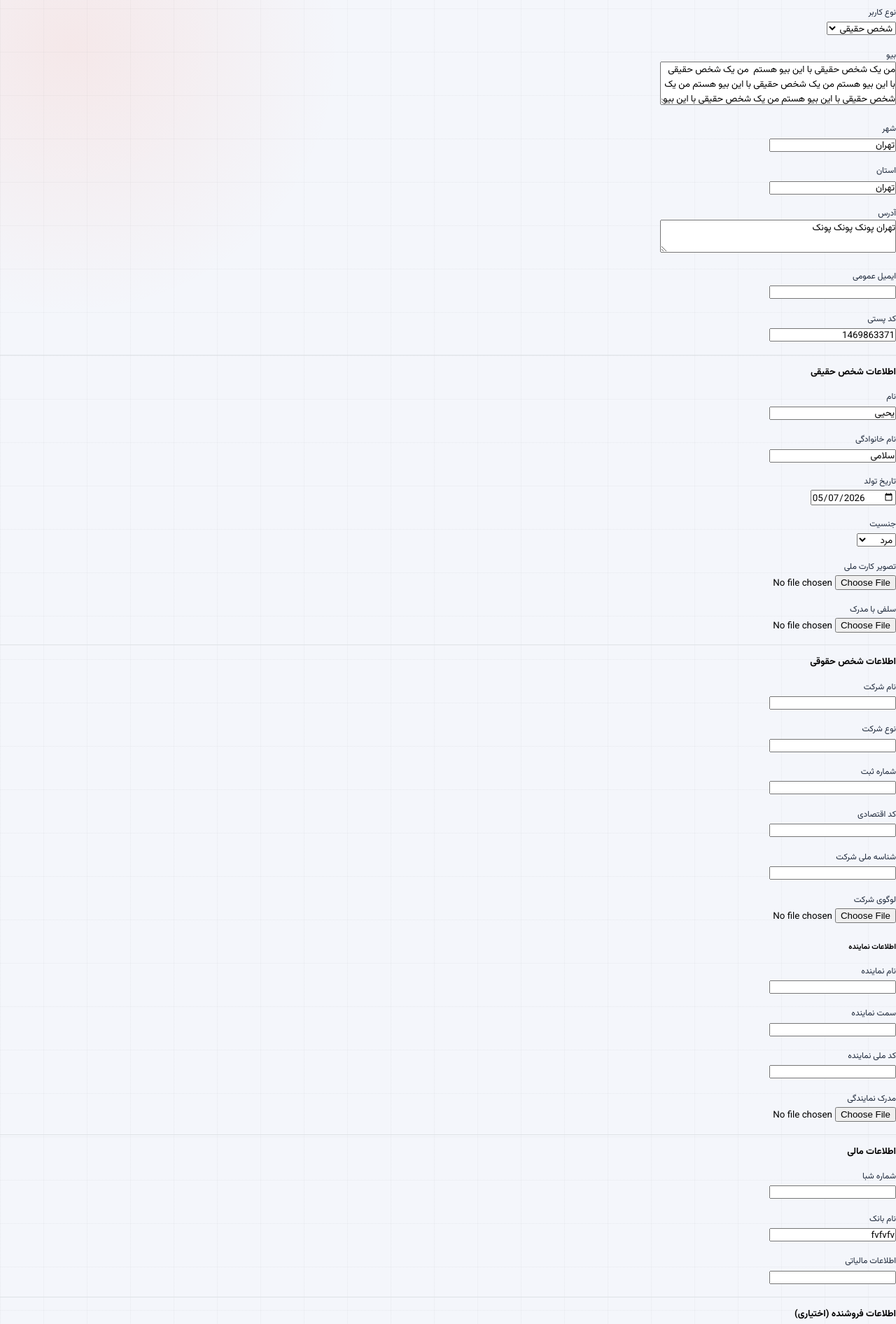
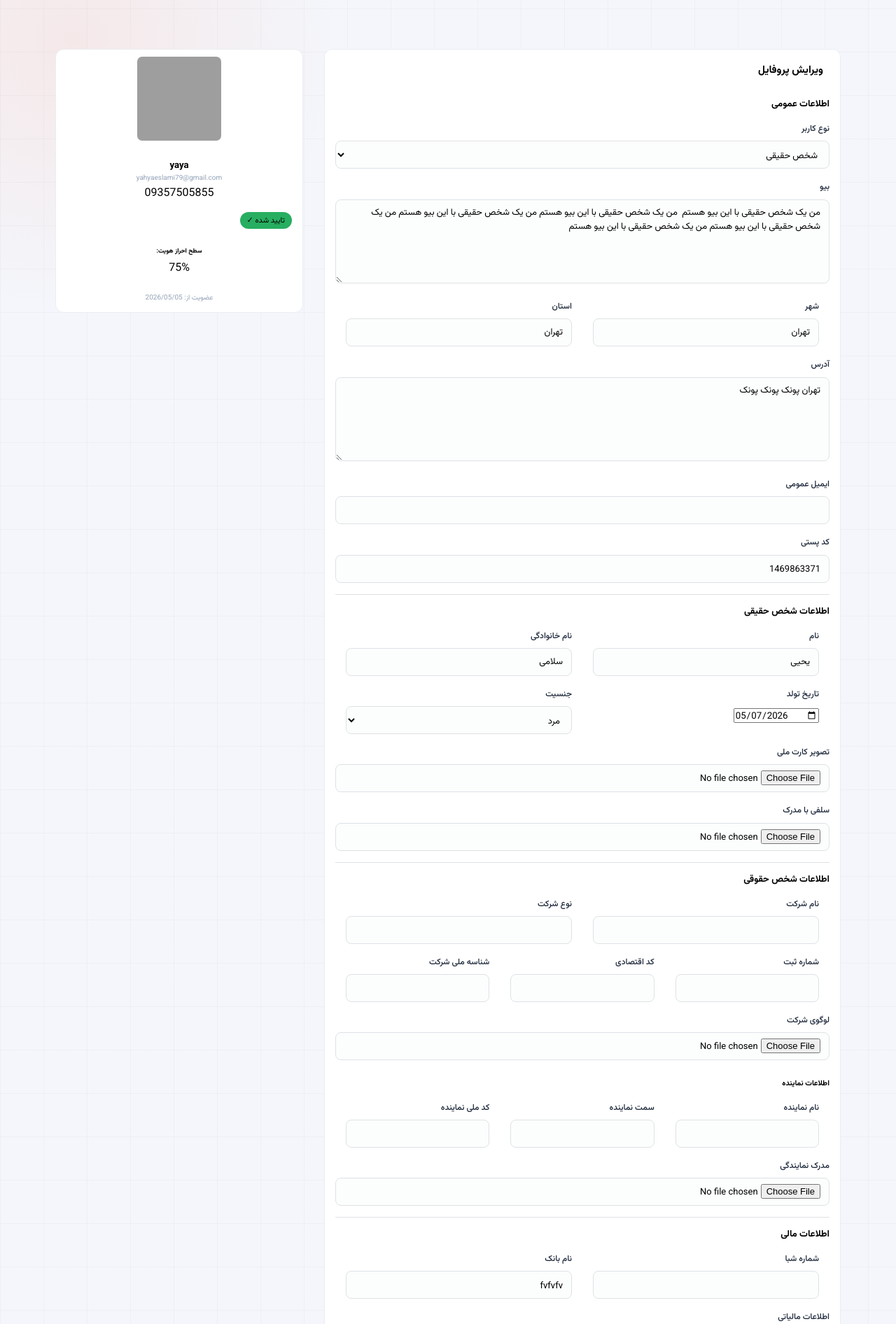
Before and after one commit to yhyaa79/web_advertising, a Django app: page /accounts/profile/ in a window 1280 px wide. Shown: the part 50-1942 px from the top of the page at 70% size. Run offline with Django 4.2, Linux system fonts and the light colour scheme; a user stored in the database is signed in; data comes from the database, SQL or seed files in the repository; both versions use the stored data as it was after the commit; grey boxes are pictures that could not be loaded.

Commit message:
Redesign

```diff
--- /dev/null
+++ b/static/css/profile.css
@@ -0,0 +1,230 @@
+/* ========================================
+   profile.css
+   استخراج‌شده از global.css برای templates/accounts/profile.html
+   ======================================== */
+
+/* ---------- Layout ---------- */
+.container {
+    margin: 0 auto;
+    padding: 120px 5% 20px 5%;
+}
+
+.row {
+    display: flex;
+    flex-wrap: wrap;
+}
+
+.col-md-3,
+.col-md-4,
+.col-md-6,
+.col-md-8,
+.col-md-10 {
+    padding: 0 15px;
+}
+
+.col-md-4 {
+    flex: 0 0 33.333%;
+    max-width: 33.333%;
+}
+
+.col-md-6 {
+    flex: 0 0 50%;
+    max-width: 50%;
+}
+
+.col-md-8 {
+    flex: 0 0 66.666%;
+    max-width: 66.666%;
+}
+
+@media (max-width: 768px) {
+    .col-md-3,
+    .col-md-4,
+    .col-md-6,
+    .col-md-8,
+    .col-md-10 {
+        flex: 0 0 100%;
+        max-width: 100%;
+    }
+}
+
+/* ---------- Card ---------- */
+.card {
+    background: var(--white-bg);
+    border: .5px solid #eaeef1 !important;
+    border-radius: var(--border-radius-xl);
+    box-shadow: none;
+    margin-bottom: var(--spacing-xl);
+    overflow: hidden;
+    transition: var(--transition-base);
+    animation: fadeIn 0.5s ease-out;
+}
+
+@keyframes fadeIn {
+    from {
+        opacity: 0;
+        transform: translateY(20px);
+    }
+
+    to {
+        opacity: 1;
+        transform: translateY(0);
+    }
+}
+
+.card-header {
+    position: relative;
+    padding: var(--spacing-md) var(--spacing-lg);
+    padding-inline-end: calc(var(--spacing-lg) + 10px);
+    background: var(--white-bg);
+    border-bottom: none;
+    font-size: var(--font-size-4xl);
+}
+
+.card-header h4 {
+    margin: 0;
+    font-size: var(--font-size-3xl);
+    font-weight: 600;
+}
+
+.card-body {
+    padding: 10px 15px;
+    width: 100%;
+}
+
+/* ---------- Form ---------- */
+.form-label {
+    display: block;
+    margin-bottom: var(--spacing-sm);
+    color: var(--text-primary);
+    font-weight: 500;
+}
+
+/* چون ویجت‌های فرم پروفایل کلاس اختصاصی ندارند، این بخش لازم است */
+form input[type="text"],
+form input[type="email"],
+form input[type="password"],
+form input[type="number"],
+form input[type="url"],
+form input[type="file"],
+form select,
+form textarea {
+    width: 100%;
+    height: 40px;
+    padding: 8px 12px;
+    border: 1.1px solid var(--border-light);
+    border-radius: var(--border-radius-md);
+    font-size: var(--font-size-2xl);
+    transition: var(--transition-base);
+    background-color: var(--bg);
+}
+
+form input:focus,
+form select:focus,
+form textarea:focus {
+    outline: none;
+}
+
+form textarea {
+    resize: vertical;
+    min-height: 120px;
+}
+
+/* ---------- Utilities ---------- */
+.mt-2 {
+    margin-top: var(--spacing-sm);
+}
+
+.mt-3 {
+    margin-top: var(--spacing-md);
+}
+
+.mt-4 {
+    margin-top: var(--spacing-lg);
+}
+
+.mb-3 {
+    margin-bottom: var(--spacing-md);
+}
+
+.text-center {
+    text-align: center;
+}
+
+.text-muted {
+    color: var(--text-muted);
+    font-size: var(--font-size-md) !important;
+}
+
+.justify-content-center {
+    justify-content: center;
+}
+
+/* ---------- Avatar ---------- */
+.rounded-circle {
+    width: 80px;
+    height: 80px;
+    object-fit: cover;
+    border-radius: 7px;
+}
+
+/* ---------- Badges ---------- */
+.badge {
+    display: inline-block;
+    padding: 3px 10px;
+    font-size: var(--font-size-lg);
+    font-weight: 400;
+    border-radius: var(--border-radius-999);
+    white-space: nowrap;
+    display: flex;
+    align-items: center;
+    justify-content: center;
+    width: fit-content;
+}
+
+.bg-success {
+    background-color: var(--success-color);
+}
+
+.bg-warning {
+    background-color: #f9bc5c63;
+    color: #e49518;
+}
+
+/* ---------- Buttons ---------- */
+.btn {
+    display: flex;
+    border-radius: var(--border-radius-999);
+    border: none;
+    cursor: pointer;
+    transition: var(--transition-base);
+    text-decoration: none;
+    text-align: center;
+    white-space: nowrap;
+    align-items: center;
+    justify-content: center;
+}
+
+.btn-success {
+    background: var(--red-color);
+    color: var(--white-bg);
+}
+
+.btn-success:hover {
+    background: var(--red-durk-color);
+}
+
+.btn-sm {
+    padding: 5px var(--spacing-md);
+    font-size: var(--font-size-base);
+}
+
+.btn-info {
+    background: linear-gradient(135deg, var(--info-color) 0%, #138d75 100%);
+    color: var(--white-bg);
+}
+
+.btn-info:hover {
+    background: linear-gradient(135deg, #138d75 0%, var(--info-color) 100%);
+    transform: translateY(-2px);
+}
--- a/templates/accounts/profile.html
+++ b/templates/accounts/profile.html
@@ -1,9 +1,11 @@
 <!-- templates/accounts/profile.html -->
 {% extends 'base.html' %}
-
+{% load static %}
 {% block title %}پروفایل{% endblock %}
 
 {% block content %}
+
+<link rel="stylesheet" href="{% static 'css/profile.css' %}">
 
 <div class="container">
     <div class="row">
--- a/templates/notifications/notification_list.html
+++ b/templates/notifications/notification_list.html
@@ -1,9 +1,13 @@
 <!-- templates/notifications/notification_list.html -->
 {% extends 'base.html' %}
+
+{% load static %}
 
 {% block title %}اعلان‌ها{% endblock %}
 
 {% block content %}
+
+<link rel="stylesheet" href="{% static 'css/notification.css' %}">
 
 <div class="container">
     <div class="row">
```
Also changed, not shown: static/css/notification.css (added, +174 -0 lines), db.sqlite3.
